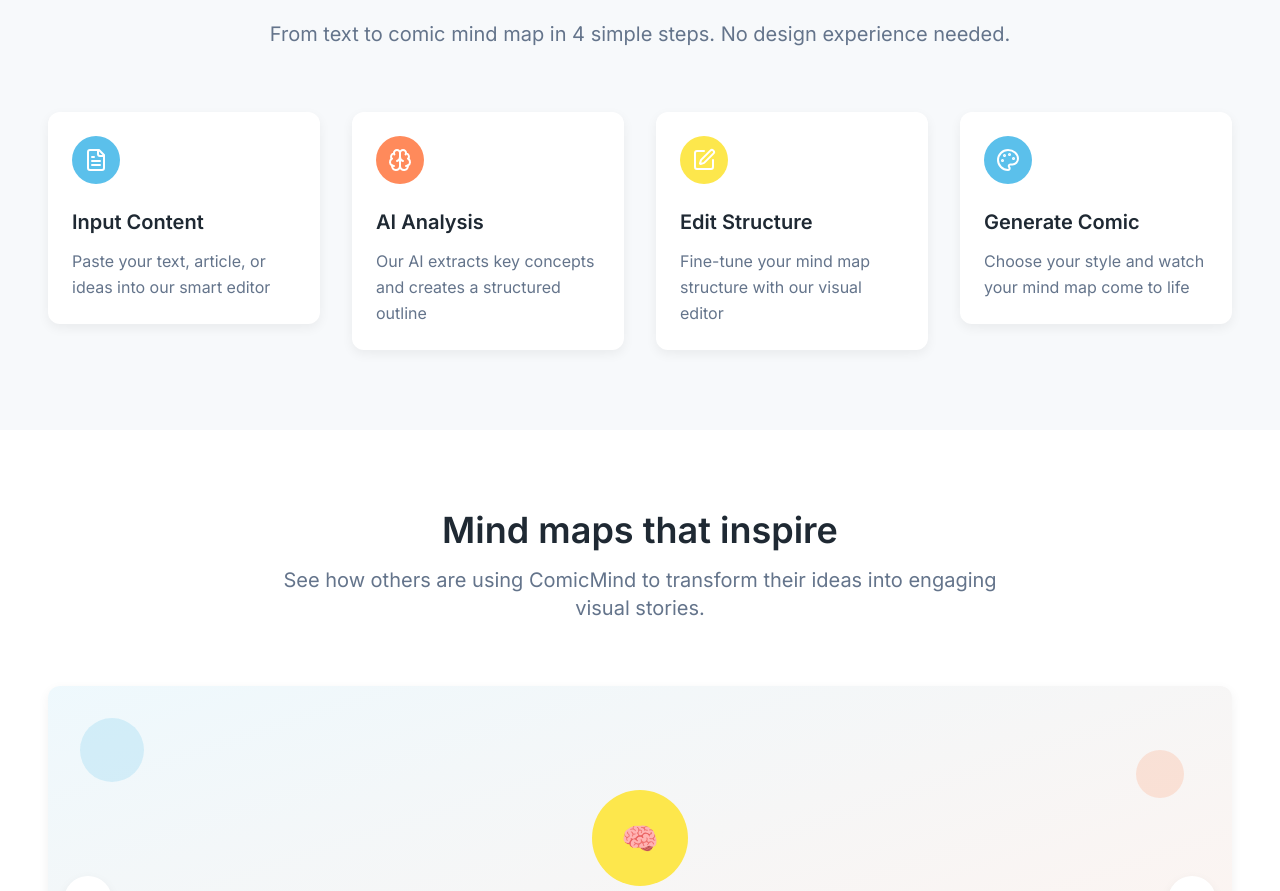
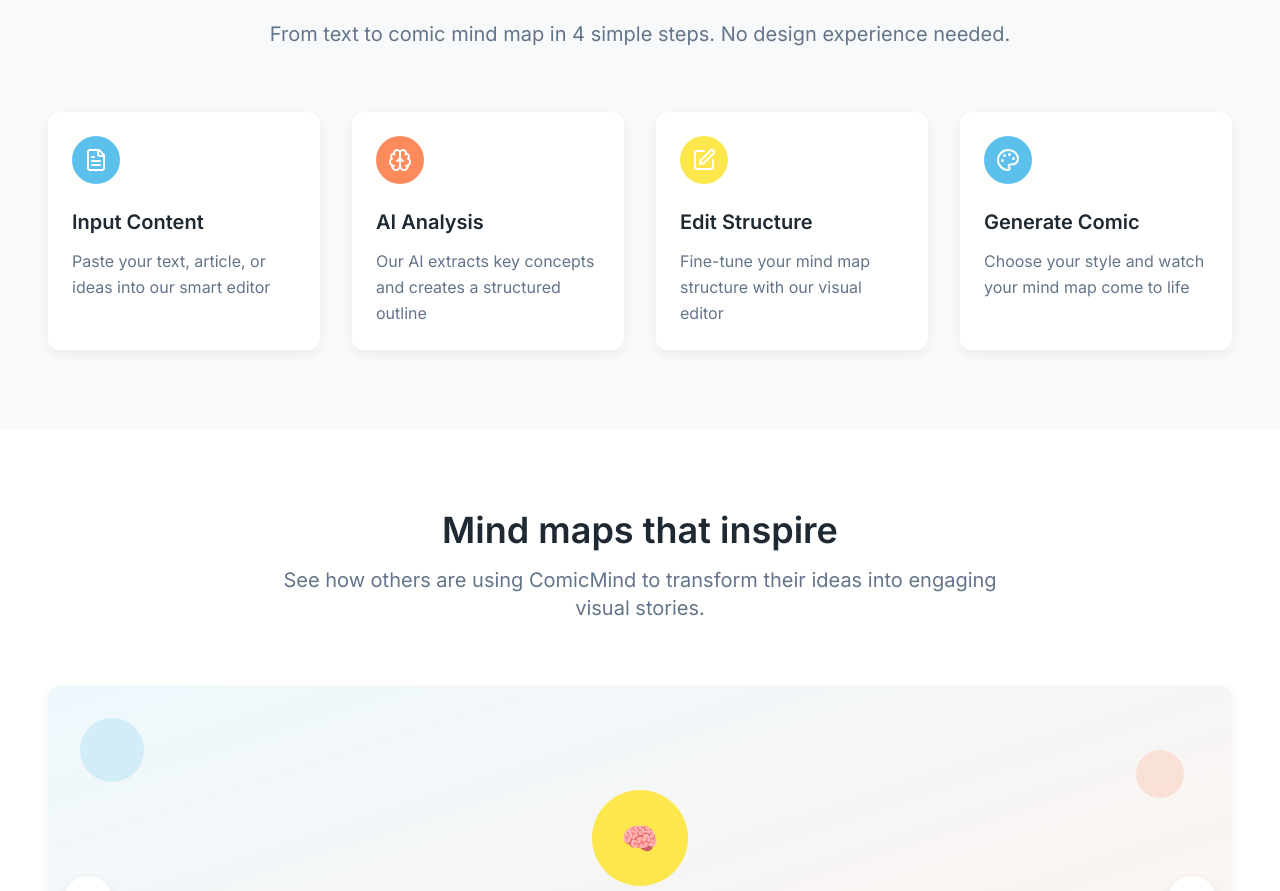
Before and after one commit to Hemajun2018/comicmind2, a Next.js app: page / in a window 1280 px wide. Shown: the part 1568-2459 px from the top of the page. Built offline with nearby package versions, Linux system fonts and the light colour scheme.

Commit message:
Make ProcessTimeline Cards Consistent Size

```diff
--- a/components/home/ProcessTimeline.tsx
+++ b/components/home/ProcessTimeline.tsx
@@ -48,20 +48,20 @@ export function ProcessTimeline() {
           {steps.map((step, index) => {
             const Icon = step.icon;
             return (
-              <div key={index} className="relative">
-                {/* Card with icon embedded in top-left */}
-                <div className="bg-neutral-card rounded-xl p-6 shadow-soft relative">
+              <div key={index} className="relative h-full">
+                {/* Card with consistent height and icon embedded in top-left */}
+                <div className="bg-neutral-card rounded-xl p-6 shadow-soft h-full flex flex-col">
                   {/* Icon in top-left corner */}
-                  <div className={`${step.bgColor} rounded-full p-3 w-fit mb-6`}>
+                  <div className={`${step.bgColor} rounded-full p-3 w-fit mb-6 flex-shrink-0`}>
                     <Icon className="w-6 h-6 text-white" />
                   </div>
 
-                  {/* Content */}
-                  <div>
-                    <h3 className="text-xl font-semibold text-text mb-3">
+                  {/* Content - flex-grow to fill remaining space */}
+                  <div className="flex-grow flex flex-col">
+                    <h3 className="text-xl font-semibold text-text mb-3 flex-shrink-0">
                       {step.title}
                     </h3>
-                    <p className="text-text-muted leading-relaxed">
+                    <p className="text-text-muted leading-relaxed flex-grow">
                       {step.description}
                     </p>
                   </div>
```
